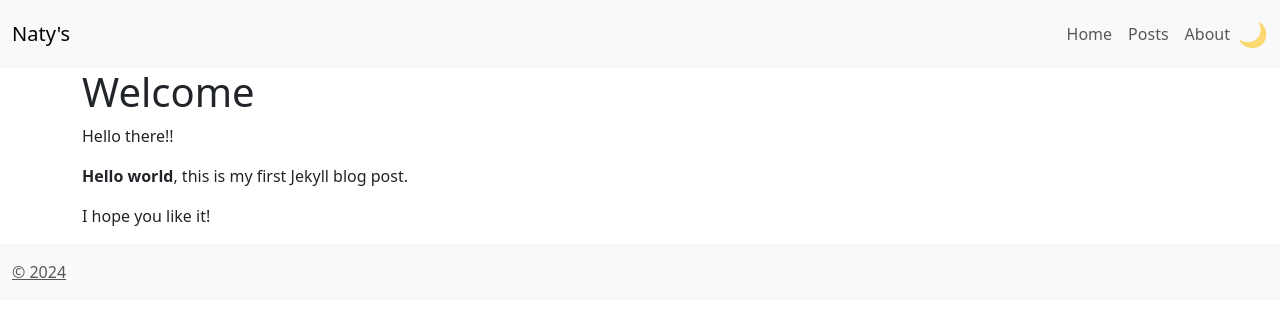
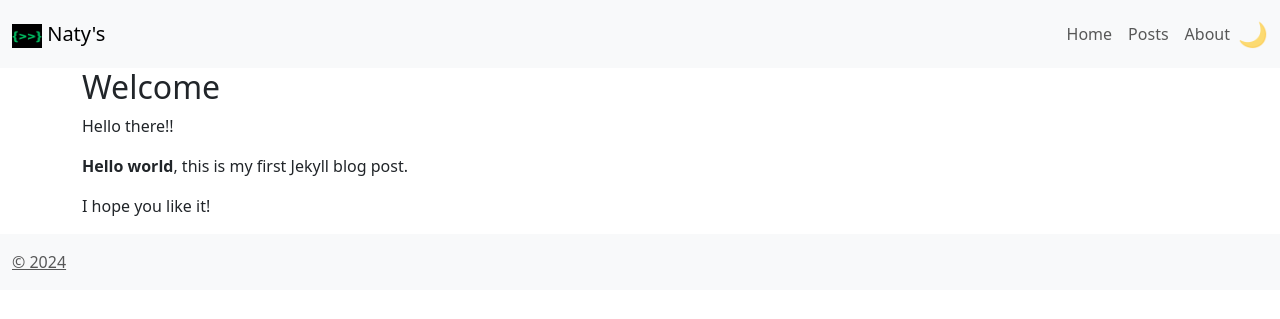
Before and after one commit to naty55/naty55.github.io, a Jekyll site: the page built from _posts/2024-04-30-hello-world.md, in a window 1280 px wide. Shown: the top 319 px of the page. Built offline with Jekyll 4.4.1, drawn with Linux system fonts in a browser that asks for light colours.

Commit message:
Add navbar

```diff
--- a/_includes/navbar.html
+++ b/_includes/navbar.html
@@ -1,6 +1,8 @@
 <nav class="navbar navbar-expand-lg bg-body-tertiary">
     <div class="container-fluid">
-      <a class="navbar-brand" href="/">Naty's</a>
+      <a class="navbar-brand" href="/">
+        <img src="/favicon.ico" alt="Logo" width="30" height="24" class="d-inline-block align-text-center">
+        Naty's</a>
 
       <div class="justify-content-end collapse navbar-collapse" id="navbarNavAltMarkup">
         <ul class="navbar-nav">
--- a/_posts/2024-04-30-hello-world.md
+++ b/_posts/2024-04-30-hello-world.md
@@ -4,7 +4,7 @@ title:  "Welcome to Jekyll!"
 permalink: /hello-world
 ---
 
-# Welcome
+## Welcome
 Hello there!!
 
 **Hello world**, this is my first Jekyll blog post.
```
